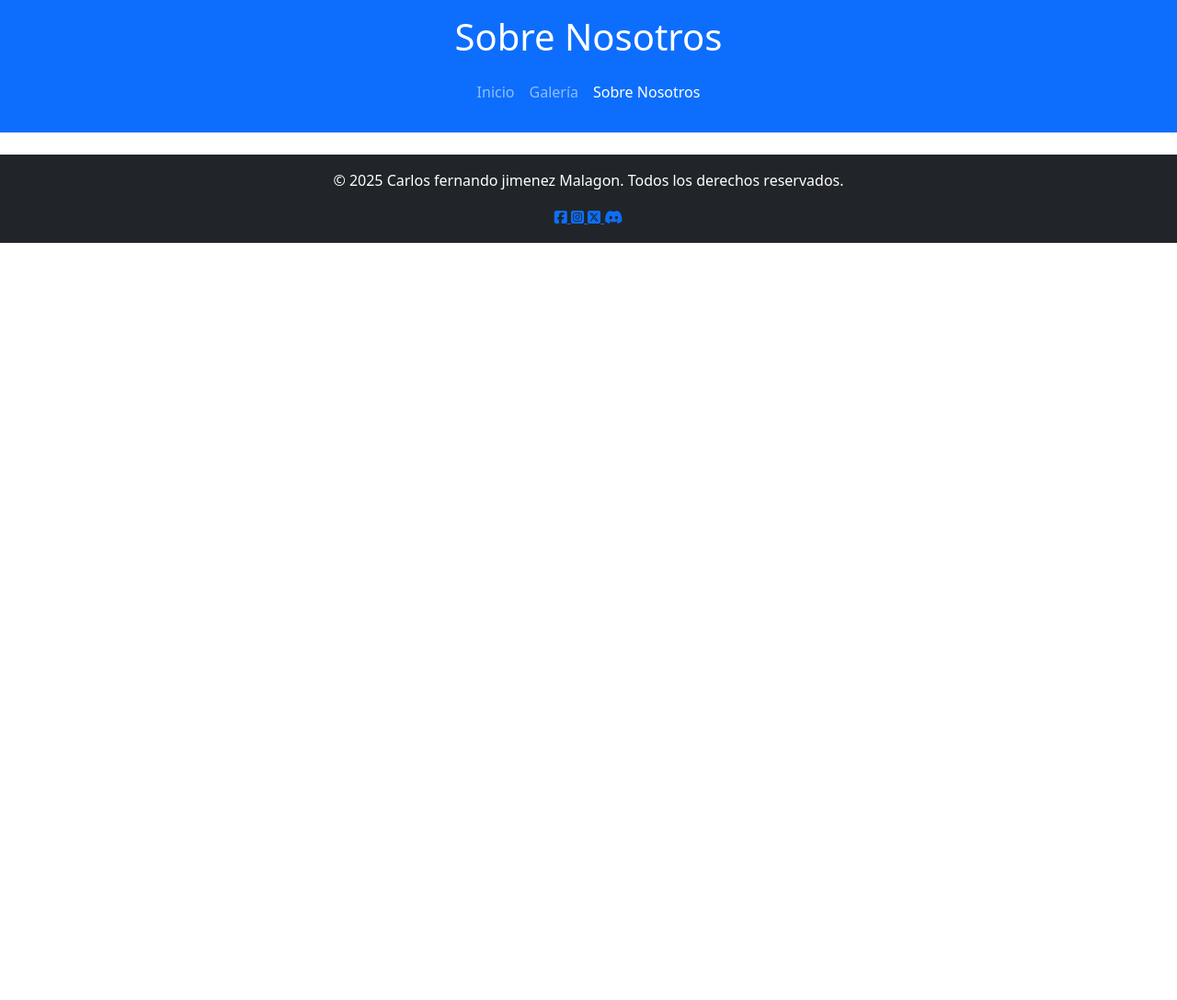
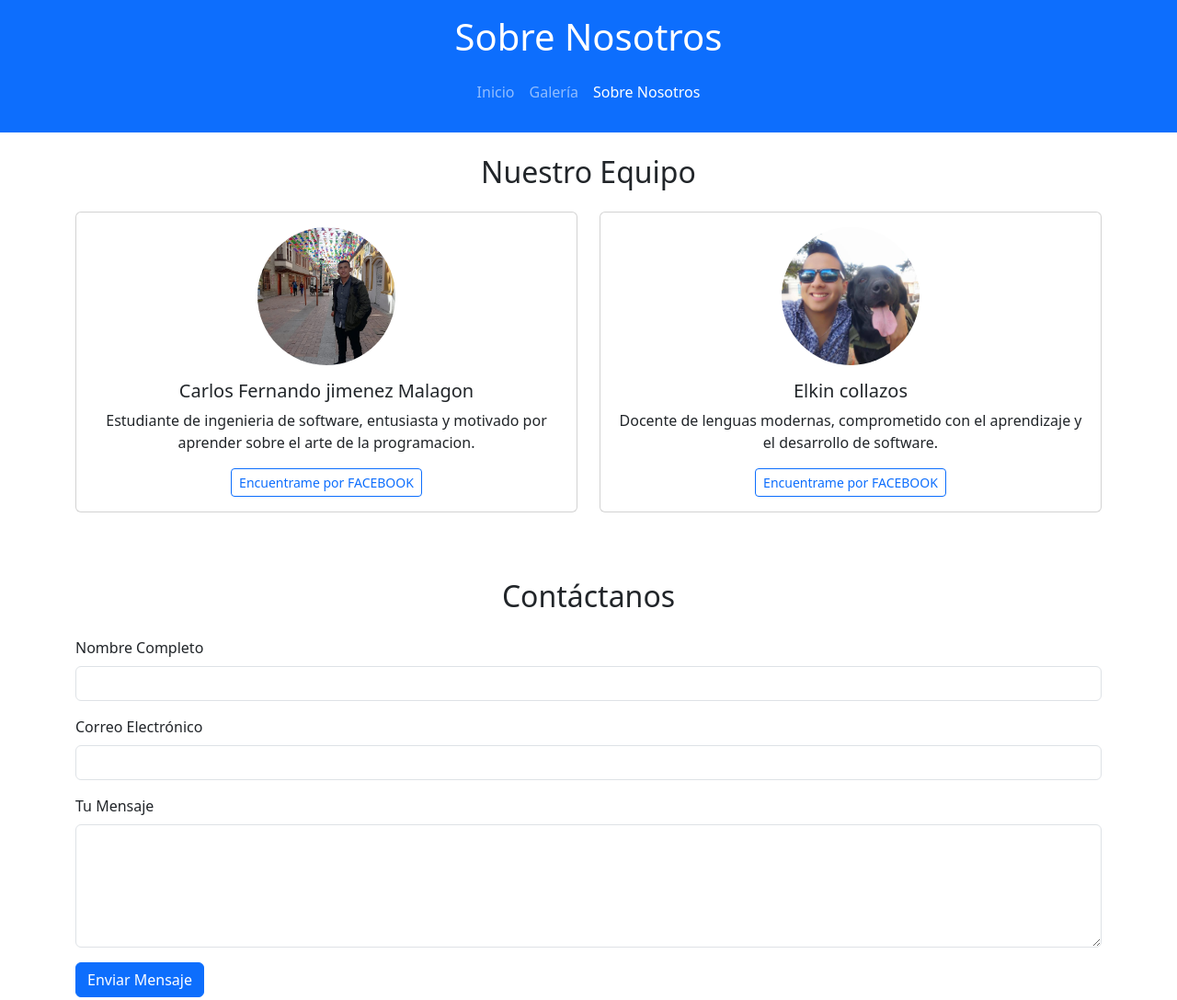
Before and after one commit to fernandojim13/VIVE-COLOMBIA, a plain HTML site: page sobre-nosotros.html in a window 1280 px wide. Shown: the top 1087 px of the page at 92% size. Before the commit the page ends 800 px from the top, so only its background shows below. Drawn offline with nearby package versions, Linux system fonts and the light colour scheme.

Commit message:
contenido principal de cada pagina html

```diff
--- a/sobre-nosotros.html
+++ b/sobre-nosotros.html
@@ -35,6 +35,65 @@
 
     <!-- contenido principal -->
 
+    <main class="container my-4">
+        <section id="info-autores" class="mb-5">
+            <h2 class="text-center mb-4">Nuestro Equipo</h2>
+            <div class="row">
+                <div class="col-md-6 mb-4">
+                    <div class="card h-100 text-center">
+                        <img src="imagenes/fernando.jpg" class="card-img-top rounded-circle mx-auto mt-3"
+                            style="width: 150px; height: 150px; object-fit: cover;" alt="Autor 1">
+                        <div class="card-body">
+                            <h5 class="card-title">Carlos Fernando jimenez Malagon</h5>
+                            <p class="card-text">Estudiante de ingenieria de software, entusiasta y motivado por
+                                aprender sobre el arte de la programacion.</p>
+                            <a href="https://www.facebook.com/fernando.jimenez.924045" target="_blank"
+                                class="btn btn-outline-primary btn-sm">Encuentrame por FACEBOOK</a>
+                        </div>
+                    </div>
+                </div>
+                <div class="col-md-6 mb-4">
+                    <div class="card h-100 text-center">
+                        <img src="imagenes/elkin.jpg" class="card-img-top rounded-circle mx-auto mt-3"
+                            style="width: 150px; height: 150px; object-fit: cover;" alt="Autor 2">
+                        <div class="card-body">
+                            <h5 class="card-title">Elkin collazos</h5>
+                            <p class="card-text">Docente de lenguas modernas, comprometido con el aprendizaje y el
+                                desarrollo de software.</p>
+                            <a href="https://www.facebook.com/elkin.collazos.1"
+                                class="btn btn-outline-primary btn-sm">Encuentrame por FACEBOOK</a>
+                        </div>
+                    </div>
+                </div>
+            </div>
+        </section>
+
+        <section id="formulario-contacto">
+            <h2 class="text-center mb-4">Contáctanos</h2>
+            <form id="contactForm">
+                <div class="mb-3">
+                    <label for="nombre" class="form-label">Nombre Completo</label>
+                    <input type="text" class="form-control" id="nombre" name="nombre" required>
+                    <div class="invalid-feedback">Por favor ingresa tu nombre.</div>
+                </div>
+                <div class="mb-3">
+                    <label for="email" class="form-label">Correo Electrónico</label>
+                    <input type="email" class="form-control" id="email" name="email" required>
+                    <div class="invalid-feedback">Por favor ingresa un correo electrónico válido.</div>
+                </div>
+                <div class="mb-3">
+                    <label for="mensaje" class="form-label">Tu Mensaje</label>
+                    <textarea class="form-control" id="mensaje" name="mensaje" rows="5" required></textarea>
+                    <div class="invalid-feedback">Por favor ingresa tu mensaje.</div>
+                </div>
+                <button type="submit" class="btn btn-primary">Enviar Mensaje</button>
+            </form>
+            <div id="form-message" class="mt-3"></div>
+        </section>
+    </main>
+
+    <!-- creacion del pie de pagina footer -->
+
     <footer class="bg-dark text-white text-center py-3 mt-4">
         <div class="container">
             <p>&copy; 2025 Carlos fernando jimenez Malagon. Todos los derechos reservados.</p>
```
Also changed, not shown: detalle-imagen.html (+18 -0 lines), galeria.html (+18 -1 lines).
